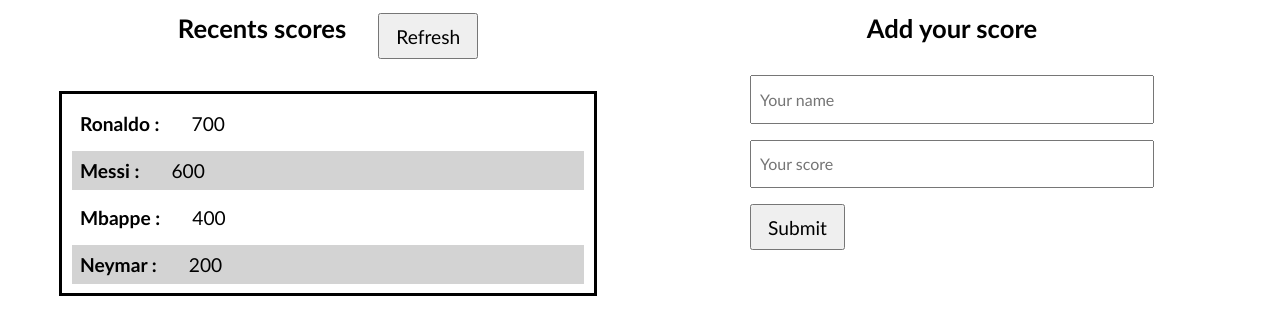
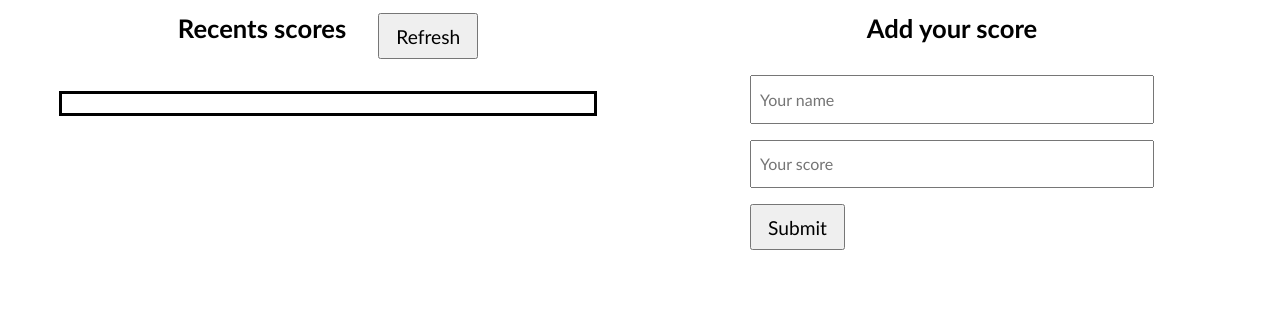
Before and after one commit to Kaghenimbale/Loaderboard-app, a website built with webpack: page src/index.html in a window 1280 px wide. Shown: the part 90-424 px from the top of the page. Built offline with nearby package versions, Linux system fonts and the light colour scheme.

Commit message:
Removing li in the html ul

```diff
--- a/src/index.css
+++ b/src/index.css
@@ -84,7 +84,7 @@ button {
 
 @media screen and (min-width: 768px) {
   .scores {
-    grid-template-columns: repeat(2, 1fr);
+    grid-template-columns: 1fr 1fr;
   }
 
   #items {
--- a/src/index.html
+++ b/src/index.html
@@ -15,28 +15,9 @@
             <div class="display-score score">
                 <div class="description">
                     <h2>Recents scores</h2>
-                    <button type="button">Refresh</button>
+                    <button type="button" id="refresh">Refresh</button>
                 </div>
-                <ul id="items">
-                    <li class="itemScore">
-                        <h3>Ronaldo :</h3>
-                        <p>700</p>
-                    </li>
-                    <li class="itemScore">
-                        <h3>Messi :</h3>
-                        <p>600</p>
-                    </li>
-
-                    <li class="itemScore">
-                        <h3>Mbappe :</h3>
-                        <p>400</p>
-                    </li>
-
-                    <li class="itemScore">
-                        <h3>Neymar :</h3>
-                        <p>200</p>
-                    </li>
-                </ul>
+                <ul id="items"></ul>
             </div>
 
             <div class="add-score score">
```
Also changed, not shown: dist/index.bundle.js, dist/index.html, src/modules/submitData.js (added).
